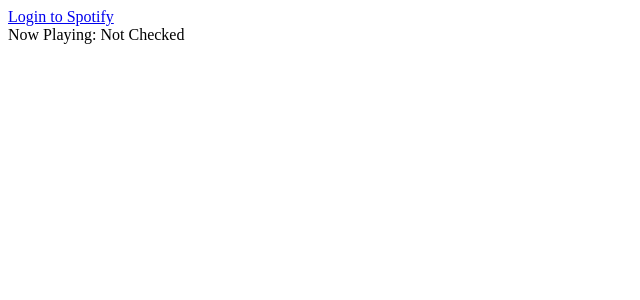
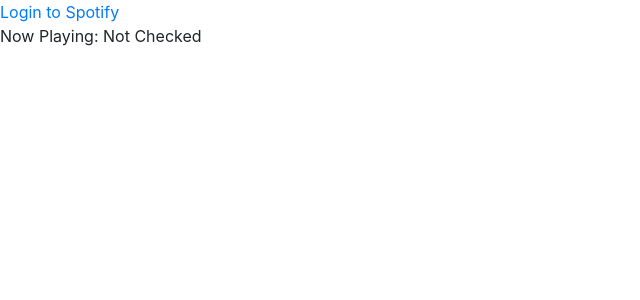
Before and after one commit to drakewilcox/nine-point-never, a React (Create React App) app in the folder client/: page / in a window 1280 px wide. Shown: the top 300 px of the page, without its empty margins (0-640 px from the left). Built offline with nearby package versions, Linux system fonts and the light colour scheme; what spotify-web-api-js would draw is missing.

Commit message:
resolve problems with bootstrap not working.

```diff
--- a/client/package.json
+++ b/client/package.json
@@ -6,6 +6,7 @@
     "@testing-library/jest-dom": "^4.2.4",
     "@testing-library/react": "^9.5.0",
     "@testing-library/user-event": "^7.2.1",
+    "bootstrap": "^4.5.0",
     "react": "^16.13.1",
     "react-bootstrap": "^1.0.1",
     "react-dom": "^16.13.1",
--- a/client/src/components/App.js
+++ b/client/src/components/App.js
@@ -1,6 +1,6 @@
 import React, { Component } from 'react';
 import Header from './Header';
-import { Route } from 'react-router-dom';
+import { BrowserRouter as Router, Switch, Route } from 'react-router-dom';
 
 import SpotifyWebApi from 'spotify-web-api-js';
 const spotifyApi = new SpotifyWebApi();
@@ -55,15 +55,10 @@ class App extends Component {
           <img src={this.state.nowPlaying.albumArt} style={{ height: 150 }}/>
         </div>
         { this.state.loggedIn &&
-          <React.Fragment>
-            <Route path="/">
+          <Router>
             <Header />
-          <button onClick={() => this.getNowPlaying()}>
-            Check Now Playing
-          </button>
-          <iframe src="https://open.spotify.com/embed/playlist/7DpIs40KJQmdEuTdz6unYl" width="300" height="380" frameborder="0" allowtransparency="true" allow="encrypted-media"></iframe>
-          </Route>
-          </React.Fragment>
+              <iframe src="https://open.spotify.com/embed/playlist/7DpIs40KJQmdEuTdz6unYl" width="300" height="380" frameborder="0" allowtransparency="true" allow="encrypted-media"></iframe>
+          </Router>
         }
       </div>
     );
--- /dev/null
+++ b/client/src/index.css
@@ -0,0 +1,13 @@
+body {
+  margin: 0;
+  font-family: -apple-system, BlinkMacSystemFont, 'Segoe UI', 'Roboto', 'Oxygen',
+    'Ubuntu', 'Cantarell', 'Fira Sans', 'Droid Sans', 'Helvetica Neue',
+    sans-serif;
+  -webkit-font-smoothing: antialiased;
+  -moz-osx-font-smoothing: grayscale;
+}
+
+code {
+  font-family: source-code-pro, Menlo, Monaco, Consolas, 'Courier New',
+    monospace;
+}
--- a/client/src/index.js
+++ b/client/src/index.js
@@ -1,6 +1,7 @@
 import React from 'react';
 import ReactDOM from 'react-dom';
 import App from './components/App';
+import 'bootstrap/dist/css/bootstrap.min.css';
 
 
 ReactDOM.render(
```
Also changed, not shown: 1 other file (tests, documents, lock files or other folders).
